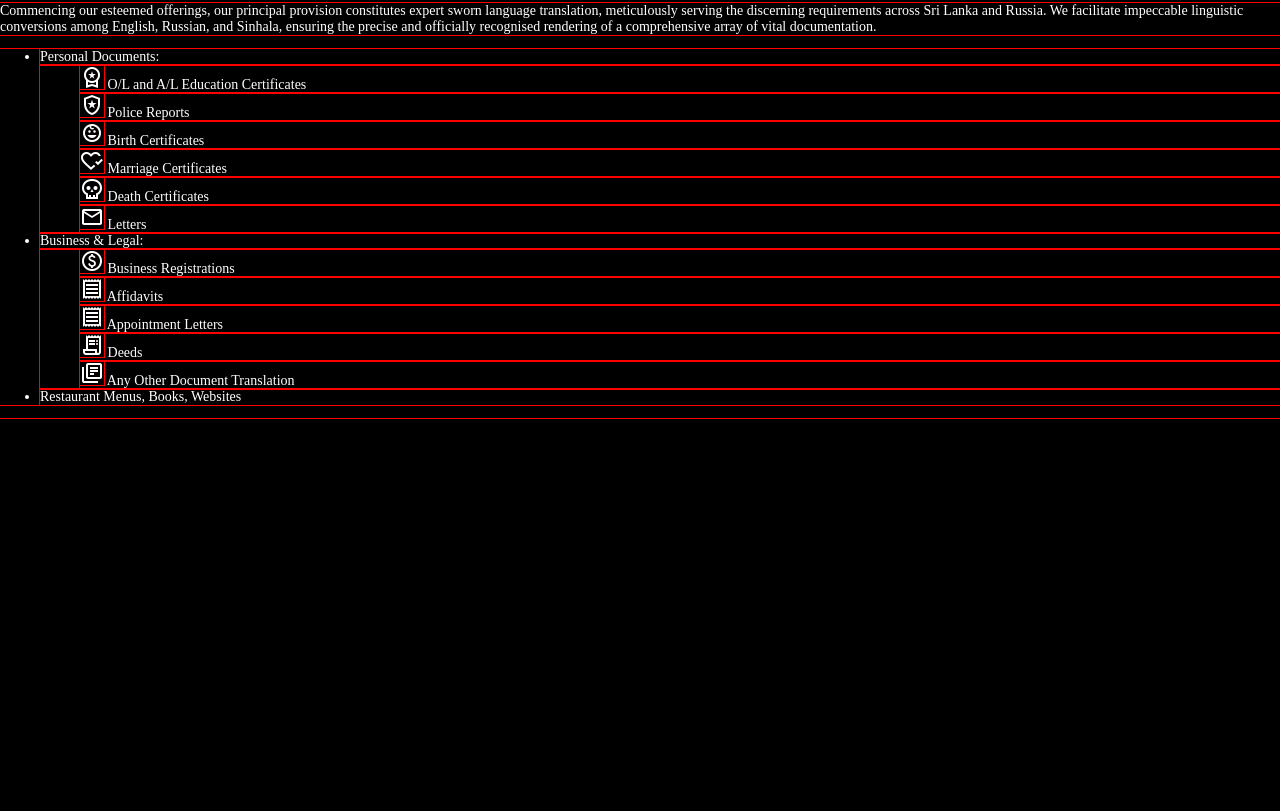
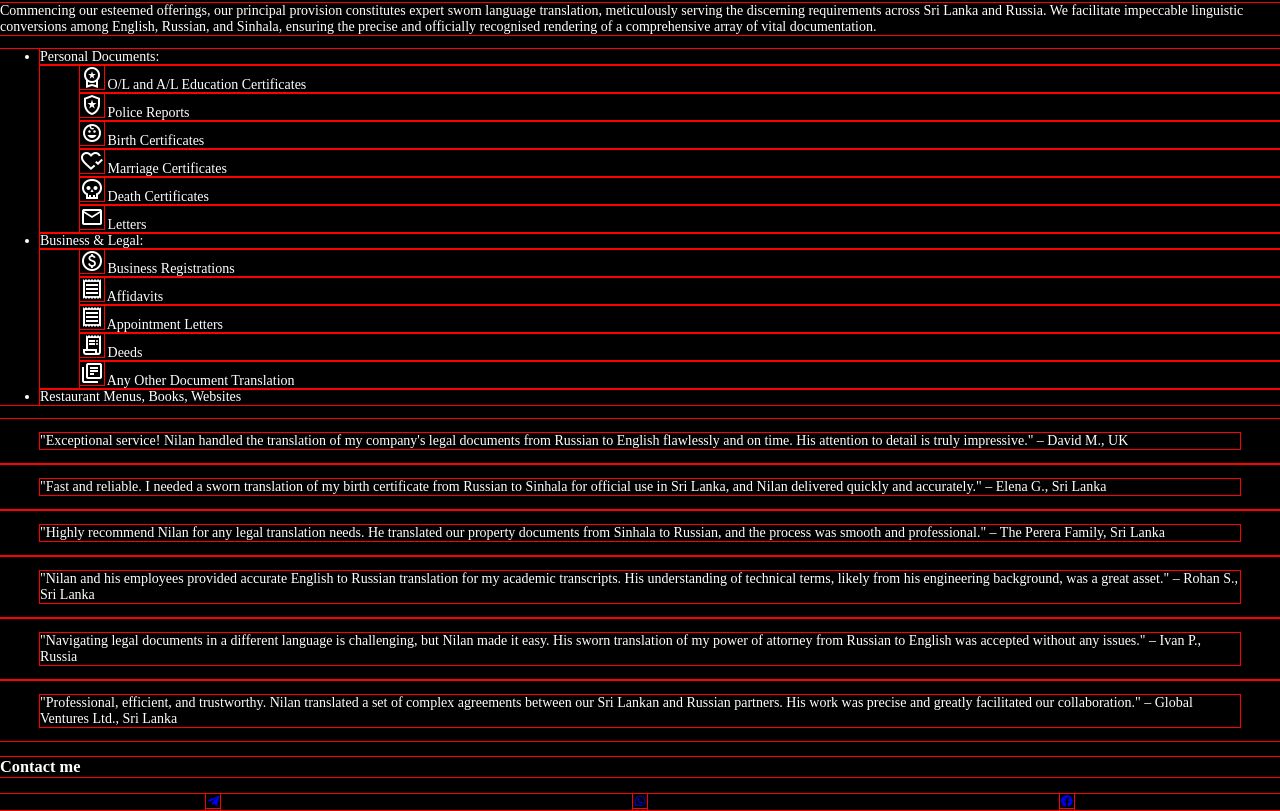
Before and after one commit to HimalEranganaOfficial/Translator-Site, a plain HTML site: page index.html in a window 1280 px wide. Shown: the part 1736-2547 px from the top of the page. Before the commit the page ends 2155 px from the top, so only its background shows below. Drawn offline with nearby package versions, Linux system fonts and the light colour scheme.

Commit message:
Add files via upload

```diff
--- a/index.html
+++ b/index.html
@@ -53,7 +53,7 @@
             <h1>Nilan<br/>Jayasinghe</h1>
             <p>Established with the purpose of providing accurate and reliable Russian, Sinhala and English translation services, particularly for legal documents. Nilan Sankalpa Jayasinghe is a sworn translator whose meticulous approach, honed through his Electrical Engineering background, ensures precision and trustworthiness in every project.</p>
             <ul id="banner-social-links">
-                <a href="https://t.me/nilanjayasinghe" rel="noopener noreferrer" target="_blank"><li><i class='bx bxl-telegram' ></i></li></a>
+                <a href="https://t.me/NilanJayasinghe?text=Hello%2C%20I%20am%20contacting%20you%20through%20Russiantranslator.lk%20regarding%20translation%20services.%20I%20would%20like%20to%20inquire%20about..." rel="noopener noreferrer" target="_blank"><li><i class='bx bxl-telegram' ></i></li></a>
                 <a href="https://www.facebook.com/people/Nilan-Jayasinghe/100079050055570/" rel="noopener noreferrer" target="_blank"><li><i class='bx bxl-facebook-circle' ></i></li></a>
                 <a href="https://wa.me/c/79811322270" rel="noopener noreferrer" target="_blank"><li><i class='bx bxl-whatsapp' ></i></li></a>
             </ul>
@@ -111,15 +111,36 @@
         </div>
     </section">
     <section id="reviews">
-        <div class="review-container"></div>
-        <div class="review-container"></div>
-        <div class="review-container"></div>
-        <div class="review-container"></div>
-        <div class="review-container"></div>
-        <div class="review-container"></div>
+        <div class="review-container">
+            <blockquote>"Exceptional service! Nilan handled the translation of my company's legal documents from Russian to English flawlessly and on time. His attention to detail is truly impressive." – David M., UK</blockquote>
+        </div>
+        <div class="review-container">
+            <blockquote>"Fast and reliable. I needed a sworn translation of my birth certificate from Russian to Sinhala for official use in Sri Lanka, and Nilan delivered quickly and accurately." – Elena G., Sri Lanka</blockquote>
+        </div>
+        <div class="review-container">
+            <blockquote>"Highly recommend Nilan for any legal translation needs. He translated our property documents from Sinhala to Russian, and the process was smooth and professional." – The Perera Family, Sri Lanka</blockquote>
+        </div>
+        <div class="review-container">
+            <blockquote>"Nilan and his employees provided accurate English to Russian translation for my academic transcripts. His understanding of technical terms, likely from his engineering background, was a great asset." – Rohan S., Sri Lanka</blockquote>
+        </div>
+        <div class="review-container">
+            <blockquote>"Navigating legal documents in a different language is challenging, but Nilan made it easy. His sworn translation of my power of attorney from Russian to English was accepted without any issues." – Ivan P., Russia</blockquote>
+        </div>
+        <div class="review-container">
+            <blockquote>"Professional, efficient, and trustworthy. Nilan translated a set of complex agreements between our Sri Lankan and Russian partners. His work was precise and greatly facilitated our collaboration." – Global Ventures Ltd., Sri Lanka</blockquote>
+        </div>
     </section>
     <section id="contact">
-
+        <h1 class="section-header">Contact me</h1>
+        <div id="contact-links">
+            <a id="contact-link-1" href="https://t.me/NilanJayasinghe?text=Hello%2C%20I%20am%20contacting%20you%20through%20Russiantranslator.lk%20regarding%20translation%20services.%20I%20would%20like%20to%20inquire%20about..." rel="noopener noreferrer" target="_blank" class="contact-link"><i class='bx bxl-telegram' ></i></a>
+            <a id="contact-link-2" href="https://wa.me/p/25302344822747670/79811322270" rel="noopener noreferrer" target="_blank" class="contact-link"><i class='bx bxl-whatsapp' ></i></a>
+            <a id="contact-link-3" href="https://www.facebook.com/profile.php?id=100079050055570" rel="noopener noreferrer" target="_blank" class="contact-link"><i class='bx bxl-facebook-circle' ></i></a>
+            <a id="contact-link-4" href="" rel="noopener noreferrer" target="_blank" class="contact-link"><!--Here goes the logo--></a>
+            <a id="contact-link-5" href="" rel="noopener noreferrer" target="_blank" class="contact-link"><!--Here goes the logo--></a>
+            <a id="contact-link-6" href="" rel="noopener noreferrer" target="_blank" class="contact-link"><!--Here goes the logo--></a>
+        </div>
     </section>
+    <footer></footer>
 </body>
 </html>
--- a/styles.css
+++ b/styles.css
@@ -256,3 +256,25 @@ body {
     flex-direction: column;
     list-style: none;
 }
+
+#reviews {
+    display: -moz-grid;
+    display: grid;
+    grid-template-columns: 1fr;
+    place-content: center;
+    gap: 2px;
+}
+
+.review-container {
+    display: flex;
+    flex-direction: column;
+    place-content: center;
+}
+
+#contact-links {
+    display: -moz-grid;
+    display: grid;
+    grid-template-columns: repeat(3, 1fr);
+    place-items: center;
+    place-content: center;
+}
```
